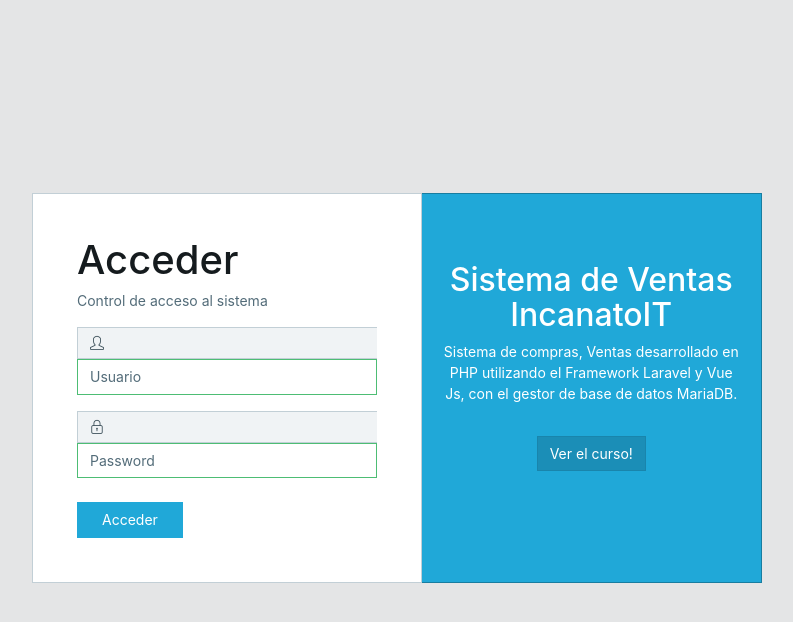
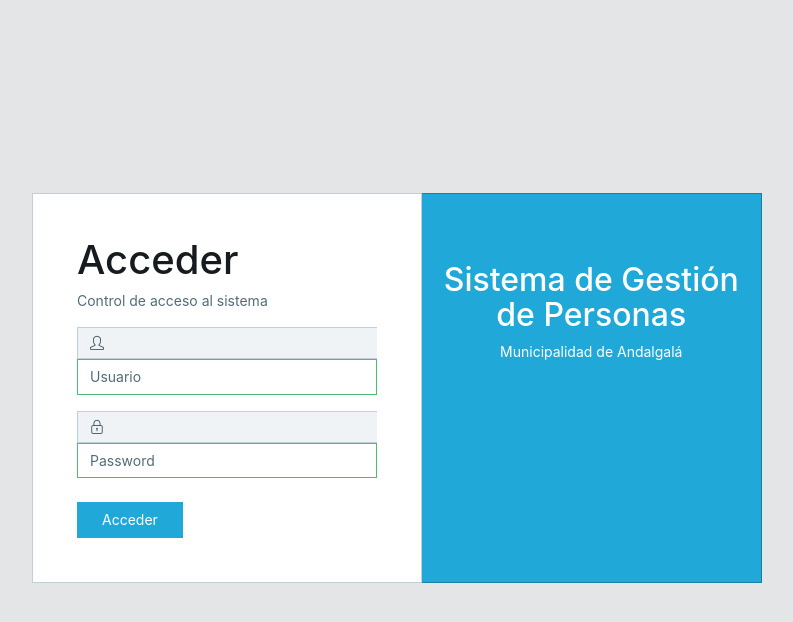
Before and after one commit to gonzalogcaminos/sistema, a Laravel app: page / in a window 1280 px wide. Shown: the top 622 px of the page, without its empty margins (243-1036 px from the left). Run offline with Laravel 8, Linux system fonts and the light colour scheme.

Commit message:
Logout 2

```diff
--- a/resources/views/auth/contenido.blade.php
+++ b/resources/views/auth/contenido.blade.php
@@ -5,11 +5,11 @@
   <meta charset="utf-8">
   <meta http-equiv="X-UA-Compatible" content="IE=edge">
   <meta name="viewport" content="width=device-width, initial-scale=1, shrink-to-fit=no">
-  <meta name="description" content="Sistema Ventas Laravel Vue Js- IncanatoIT">
-  <meta name="author" content="Incanatoit.com">
-  <meta name="keyword" content="Sistema ventas Laravel Vue Js, Sistema compras Laravel Vue Js">
+  <meta name="description" content="Municipalidad de Andalgalá">
+  <meta name="author" content="Municipalidad de Andalgalá">
+  <meta name="keyword" content="Municipalidad de Andalgalá">
 
-  <title>Sistema Ventas - IncanatoIT</title>
+  <title>Municipalidad de Andalgalá</title>
 
   <link href="css/plantilla.css" rel="stylesheet">
 
--- a/resources/views/auth/login.blade.php
+++ b/resources/views/auth/login.blade.php
@@ -31,9 +31,9 @@
           <div class="card text-white bg-primary py-5 d-md-down-none" style="width:44%">
             <div class="card-body text-center">
               <div>
-                <h2>Sistema de Ventas IncanatoIT</h2>
-                <p>Sistema de compras, Ventas desarrollado en PHP utilizando el Framework Laravel y Vue Js, con el gestor de base de datos MariaDB.</p>
-                <a href="https://www.udemy.com/user/juan-carlos-arcila-diaz/" target="_blank" class="btn btn-primary active mt-3">Ver el curso!</a>
+                <h2>Sistema de Gestión de Personas</h2>
+                <p>Municipalidad de Andalgalá</p>
+
               </div>
             </div>
           </div>
--- a/resources/views/principal.blade.php
+++ b/resources/views/principal.blade.php
@@ -42,16 +42,16 @@
                 </a>
                 <div class="dropdown-menu dropdown-menu-right">
                     <div class="dropdown-header text-center">
-                        <strong>Notificaciones</strong>
+                        <strong>Notificaciones Proximamente =)</strong>
                     </div>
-                    <a class="dropdown-item" href="#">
+       {{--               <a class="dropdown-item" href="#">
                         <i class="fa fa-envelope-o"></i> Ingresos
                         <span class="badge badge-success">3</span>
                     </a>
                     <a class="dropdown-item" href="#">
                         <i class="fa fa-tasks"></i> Ventas
                         <span class="badge badge-danger">2</span>
-                    </a>
+                    </a>  --}}
                 </div>
             </li>
             <li class="nav-item dropdown">
```
